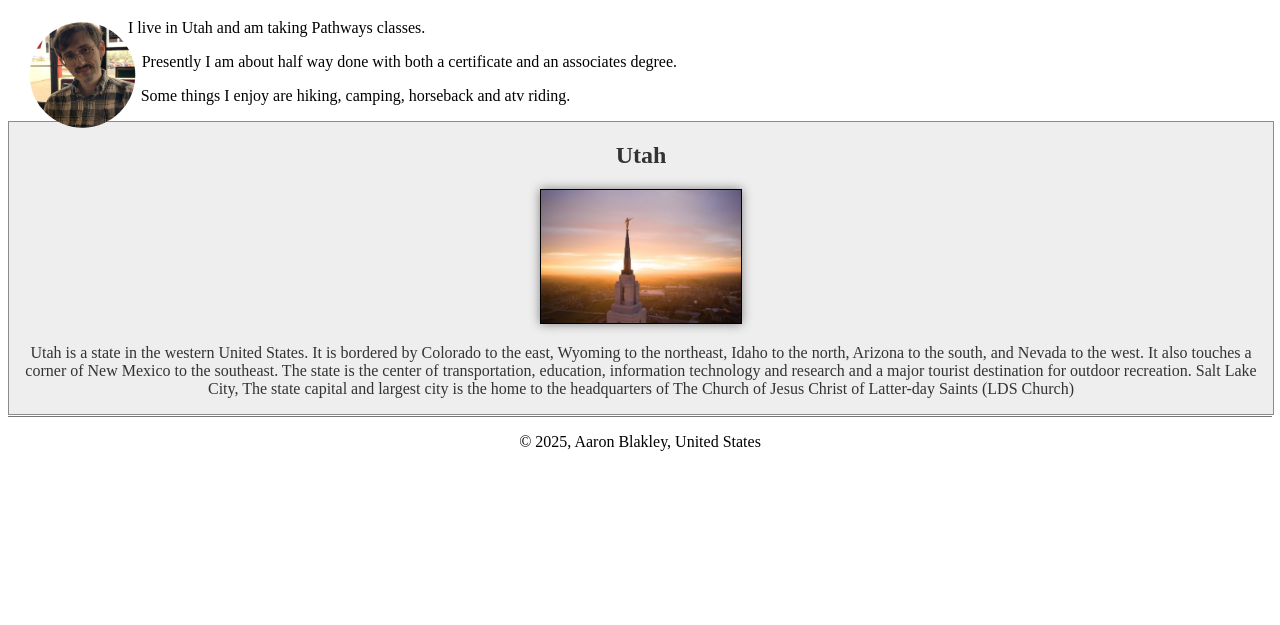
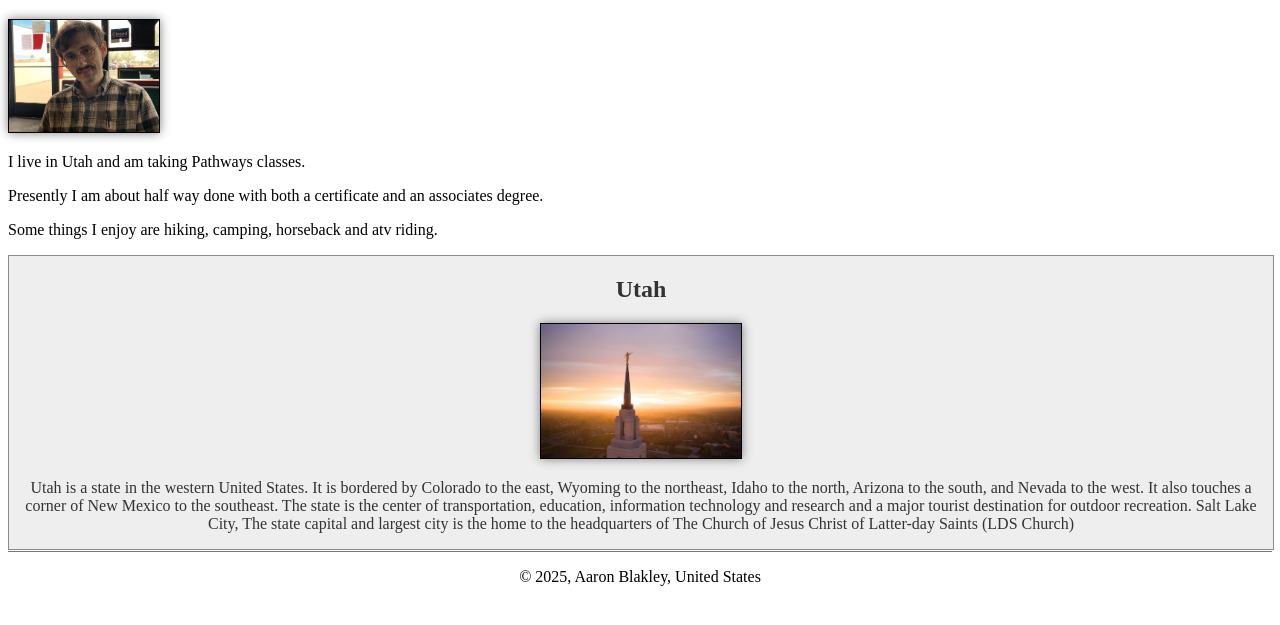
Before and after one commit to AaronPaden/wdd130, a plain HTML site: page index.html in a window 1280 px wide. Shown: the part 155-780 px from the top of the page. Drawn offline with Linux system fonts and the light colour scheme.

Commit message:
rebox face

```diff
--- a/styles/styles.css
+++ b/styles/styles.css
@@ -18,11 +18,9 @@ aside img {
 }
 
 main img {
-    width: 147px;
+    width: 150px;
     height: auto;
-    float: left;
-    clip-path: circle(40%);
-    shape-outside: circle(45%);
+
 }
 
 p {
```
